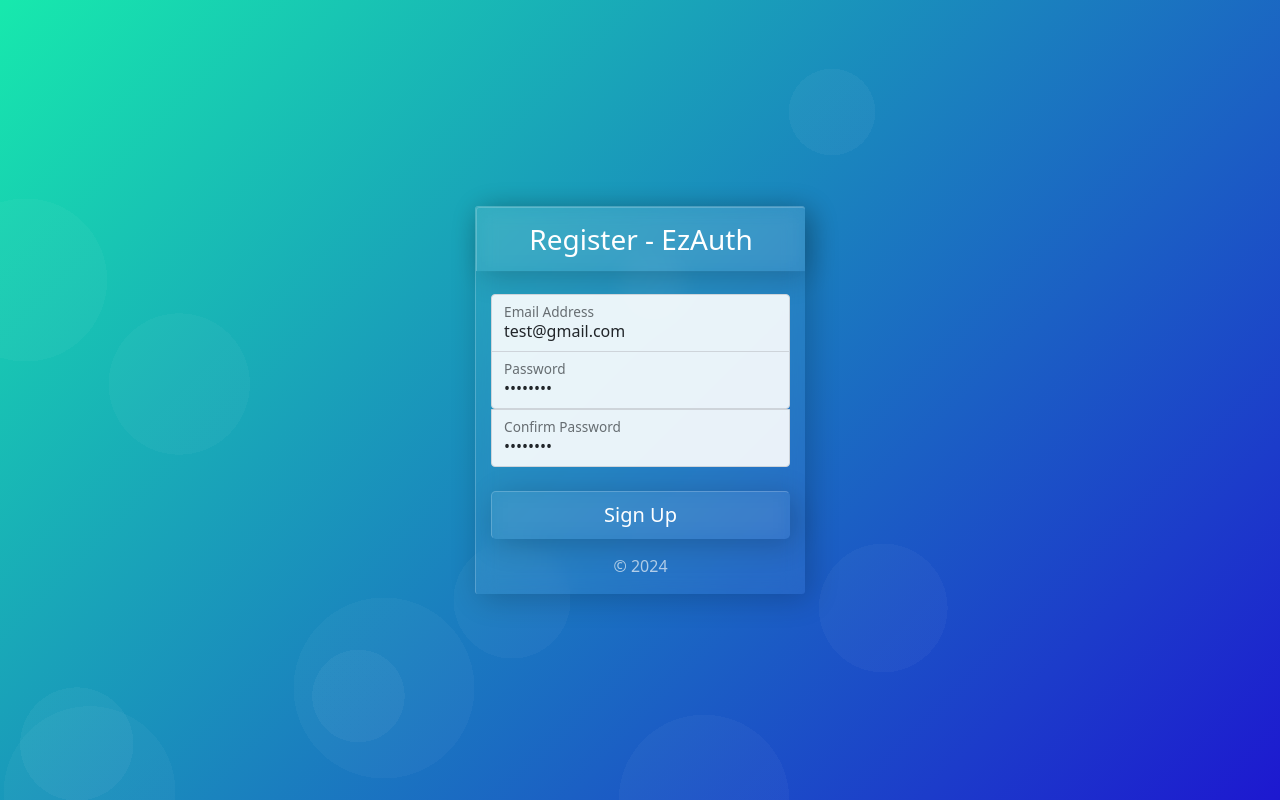
After one commit to elmyrockers/EzAuth, a PHP site: page /examples/register_form.php in a window 1280 px wide. The commit adds this page. Run offline with PHP 8.4, Linux system fonts and the light colour scheme.

Commit message:
Update lib and add register form

```diff
--- /dev/null
+++ b/examples/register_form.php
@@ -0,0 +1,38 @@
+<!DOCTYPE html>
+<html lang="en" >
+	<head>
+		<meta charset="UTF-8">
+		<title>Register Form - EzAuth</title>
+		<link rel="stylesheet" href="./style.css">
+		<link href="https://cdn.jsdelivr.net/npm/bootstrap@5.0.1/dist/css/bootstrap.min.css" rel="stylesheet" integrity="sha384-+0n0xVW2eSR5OomGNYDnhzAbDsOXxcvSN1TPprVMTNDbiYZCxYbOOl7+AMvyTG2x" crossorigin="anonymous">
+		<script src="https://cdn.jsdelivr.net/npm/bootstrap@5.0.1/dist/js/bootstrap.bundle.min.js" integrity="sha384-gtEjrD/SeCtmISkJkNUaaKMoLD0//ElJ19smozuHV6z3Iehds+3Ulb9Bn9Plx0x4" crossorigin="anonymous"></script>
+	</head>
+	<body>
+		<div class="bg"></div>
+		<main class="form-signin">
+			<h1 class="h3">Register - EzAuth</h1>
+			<form method="post">
+				<div class="form-floating">
+					<input name="email" type="email" class="form-control" id="floatingInput" placeholder="Email Address" required value="test@gmail.com">
+					<label for="floatingInput">Email Address</label>
+				</div>
+				<div class="form-floating">
+					<input name="password" type="password" class="form-control mb-0" id="password" placeholder="Password" required value="Test@123">
+					<label for="password">Password</label>
+				</div>
+				<div class="form-floating mb-4">
+					<input name="confirm_password" type="password" class="form-control" id="confirm_password" placeholder="Confirm Password" required value="Test@123">
+					<label for="confirm_password">Confirm Password</label>
+				</div>
+				<!-- <div class="checkbox mb-3">
+					<div class="form-check form-switch">
+						<input class="form-check-input" type="checkbox" value="1" name="remember" id="rememberMeSwitch">
+						<label class="form-check-label" for="rememberMeSwitch"> Remember me</label>
+					</div>
+				</div> -->
+				<button class="w-100 btn btn-lg" type="submit">Sign Up</button>
+			</form>
+			<p class="copyright">&copy; 2024</p>
+		</main>
+	</body>
+</html>
--- /dev/null
+++ b/examples/style.css
@@ -0,0 +1,101 @@
+html,
+body {
+  height: 100%;
+}
+
+.bg {
+  position: absolute;
+  z-index: -1;
+  top: 0;
+  right: 0;
+  bottom: 0;
+  left: 0;
+  background-image: radial-gradient(circle at 30% 86%, rgba(255, 255, 255, 0.03) 0%, rgba(255, 255, 255, 0.03) 8%, transparent 8%, transparent 92%), radial-gradient(circle at 55% 100%, rgba(255, 255, 255, 0.03) 0%, rgba(255, 255, 255, 0.03) 8%, transparent 8%, transparent 92%), radial-gradient(circle at 40% 75%, rgba(255, 255, 255, 0.03) 0%, rgba(255, 255, 255, 0.03) 6%, transparent 6%, transparent 94%), radial-gradient(circle at 7% 99%, rgba(255, 255, 255, 0.03) 0%, rgba(255, 255, 255, 0.03) 6%, transparent 6%, transparent 94%), radial-gradient(circle at 69% 76%, rgba(255, 255, 255, 0.03) 0%, rgba(255, 255, 255, 0.03) 6%, transparent 6%, transparent 94%), radial-gradient(circle at 2% 35%, rgba(255, 255, 255, 0.03) 0%, rgba(255, 255, 255, 0.03) 6%, transparent 6%, transparent 94%), radial-gradient(circle at 14% 48%, rgba(255, 255, 255, 0.03) 0%, rgba(255, 255, 255, 0.03) 6%, transparent 6%, transparent 94%), radial-gradient(circle at 28% 87%, rgba(255, 255, 255, 0.04) 0%, rgba(255, 255, 255, 0.04) 4%, transparent 4%, transparent 96%), radial-gradient(circle at 65% 14%, rgba(255, 255, 255, 0.04) 0%, rgba(255, 255, 255, 0.04) 4%, transparent 4%, transparent 96%), radial-gradient(circle at 51% 36%, rgba(255, 255, 255, 0.04) 0%, rgba(255, 255, 255, 0.04) 4%, transparent 4%, transparent 96%), radial-gradient(circle at 6% 93%, rgba(255, 255, 255, 0.04) 0%, rgba(255, 255, 255, 0.04) 4%, transparent 4%, transparent 96%), linear-gradient(135deg, #17e9ad, #1d18d0);
+}
+
+body {
+  display: flex;
+  align-items: center;
+  padding-top: 40px;
+  padding-bottom: 40px;
+  background-color: #f5f5f5;
+}
+
+.form-signin {
+  width: 100%;
+  max-width: 330px;
+  margin: auto;
+  background: rgba(255, 255, 255, 0.05);
+  backdrop-filter: blur(10px);
+  border-top: 1px solid rgba(255, 255, 255, 0.2);
+  border-left: 1px solid rgba(255, 255, 255, 0.2);
+  box-shadow: 5px 5px 30px rgba(0, 0, 0, 0.2);
+  border-radius: 3px;
+}
+.form-signin h1 {
+  background: rgba(255, 255, 255, 0.05);
+  backdrop-filter: blur(10px);
+  border-top: 1px solid rgba(255, 255, 255, 0.2);
+  border-left: 1px solid rgba(255, 255, 255, 0.2);
+  box-shadow: 5px 5px 30px rgba(0, 0, 0, 0.2);
+  margin-top: 0px;
+  border-top-left-radius: 3px;
+  border-top-right-radius: 3px;
+  color: #fff;
+  padding: 15px;
+  text-align: center;
+}
+.form-signin form {
+  padding: 15px;
+}
+.form-signin form .btn {
+  background: rgba(255, 255, 255, 0.05);
+  backdrop-filter: blur(10px);
+  border-top: 1px solid rgba(255, 255, 255, 0.2);
+  border-left: 1px solid rgba(255, 255, 255, 0.2);
+  box-shadow: 5px 5px 30px rgba(0, 0, 0, 0.2);
+  color: #fff;
+}
+.form-signin form .btn:hover, .form-signin form .btn:focus {
+  background: rgba(255, 255, 255, 0.1);
+  box-shadow: none;
+}
+.form-signin form .form-control:focus {
+  border-color: #ced4da;
+  box-shadow: 5px 5px 30px rgba(0, 0, 0, 0.2);
+}
+.form-signin .copyright {
+  text-align: center;
+  color: rgba(255, 255, 255, 0.65);
+}
+.form-signin .form-control {
+  background: rgba(255, 255, 255, 0.9);
+}
+.form-signin .form-check {
+  display: flex;
+  align-items: center;
+  color: rgba(255, 255, 255, 0.65);
+}
+.form-signin .form-check label {
+  font-size: 0.9em;
+}
+.form-signin .form-check input {
+  margin-right: 0.5em;
+}
+.form-signin .form-check input:checked {
+  background-color: #9ce060;
+  border-color: #81c63f;
+}
+.form-signin .form-floating:focus-within {
+  z-index: 2;
+}
+.form-signin input[type=email] {
+  margin-bottom: -1px;
+  border-bottom-right-radius: 0;
+  border-bottom-left-radius: 0;
+}
+.form-signin input[type=password] {
+  margin-bottom: 10px;
+  border-top-left-radius: 0;
+  border-top-right-radius: 0;
+}
```
Also changed, not shown: EzAuth.php (+93 -3 lines).
